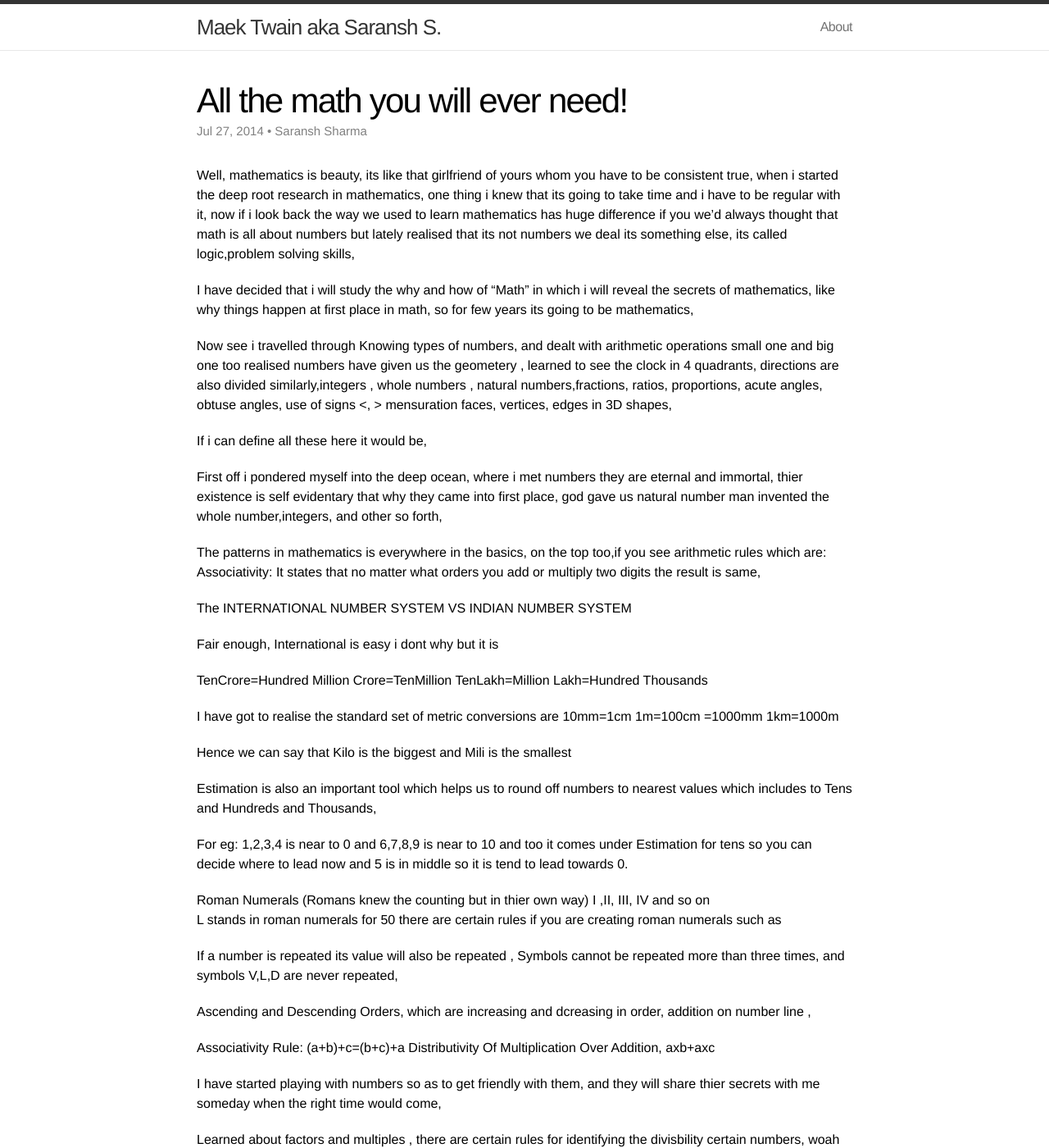
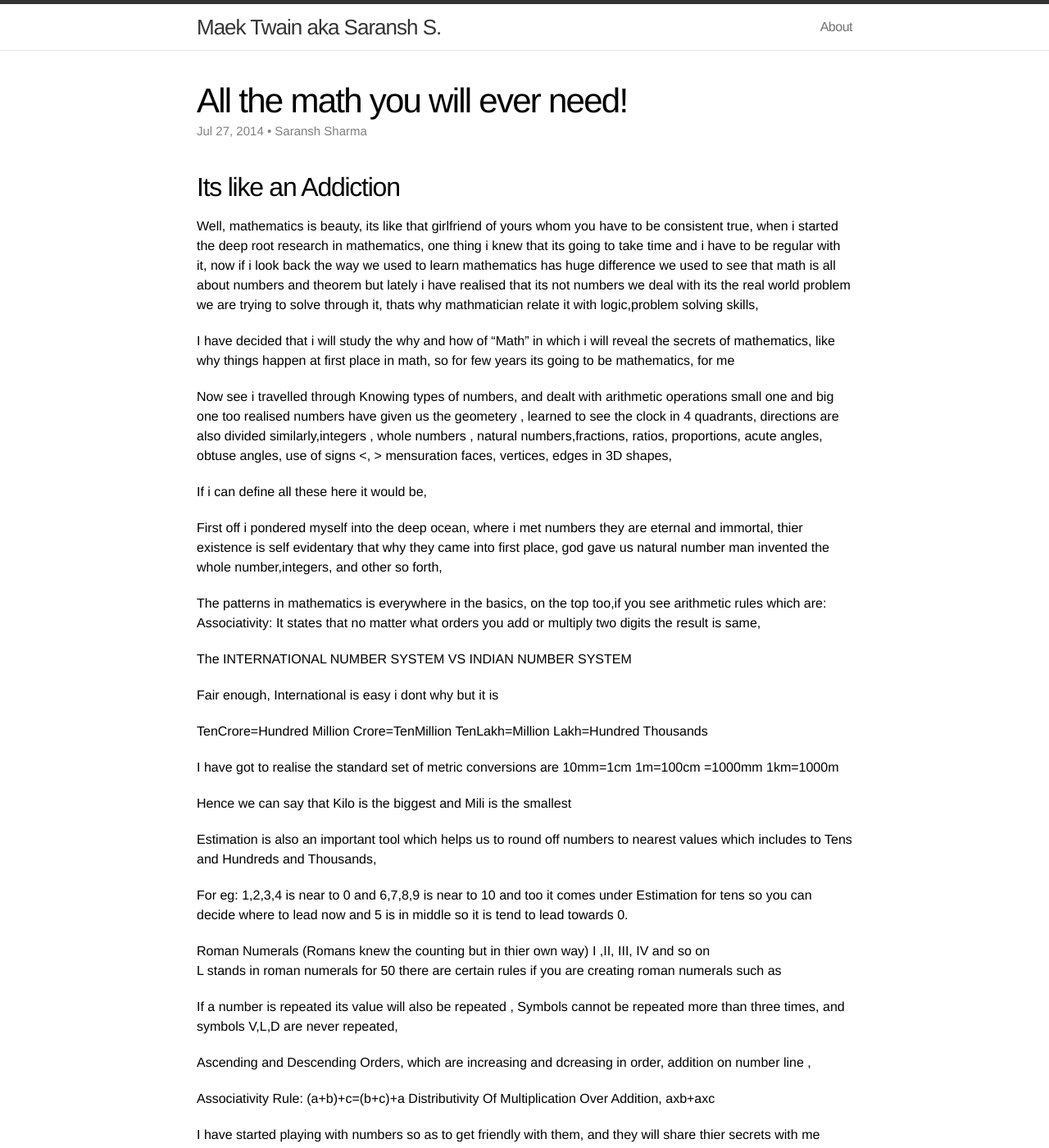
Before and after one commit to theupscale/maektwain.github.io, a Jekyll site: the page built from _posts/2014-07-27-all-the-math-you-will-ever-need.markdown, in a window 1280 px wide and 1400 px high. Shown: the whole window at 82% size. Built offline with Jekyll 4.4.1, drawn with Linux system fonts in a browser that asks for light colours; some of the changed text lies outside the part shown.

Commit message:
Generating Site

```diff
--- a/_posts/2014-07-27-all-the-math-you-will-ever-need.markdown
+++ b/_posts/2014-07-27-all-the-math-you-will-ever-need.markdown
@@ -5,14 +5,15 @@ date:   2014-07-27 11:42:47
 categories: mathematics research
 author: Saransh Sharma
 ---
+<h2>Its like an Addiction</h2>
+
 Well, mathematics is beauty, its like that girlfriend of yours whom you have to be consistent true,
 when i started the deep root research in mathematics, one thing i knew that its going to take time and
-i have to be regular with it, now if i look back the way we used to learn mathematics has huge difference if you we'd
-always thought that math is all about numbers but lately realised that its not numbers we deal its something else, its called
-logic,problem solving skills,
+i have to be regular with it, now if i look back the way we used to learn mathematics has huge difference we used to see that math is all about numbers and theorem but lately i have realised that its not numbers we deal with its the real world
+problem we are trying to solve through it, thats why mathmatician relate it with logic,problem solving skills,
 
 I have decided that i will study the why and how of "Math" in which i will reveal the secrets of mathematics,
-like why things happen at first place in math, so for few years its going to be mathematics,
+like why things happen at first place in math, so for few years its going to be mathematics, for me
 
 Now see i travelled through Knowing types of numbers, and dealt with arithmetic operations small one and big one too
 realised numbers have given us the geometery , learned to see the clock in 4 quadrants, directions are also divided
@@ -61,7 +62,7 @@ Associativity Rule: (a+b)+c=(b+c)+a
 Distributivity Of Multiplication Over Addition,
 	axb+axc
 
-I have started playing with numbers so as to get friendly with them, and they will share thier secrets with me someday when the right time would come,
+I have started playing with numbers so as to get friendly with them, and they will share thier secrets with me someday when the right time will come,
 
 Learned about factors and multiples , there are certain rules for identifying the divisbility certain numbers,
 woah even and odd numbers prime numbers what are they
```
Also changed, not shown: 1 other file.
